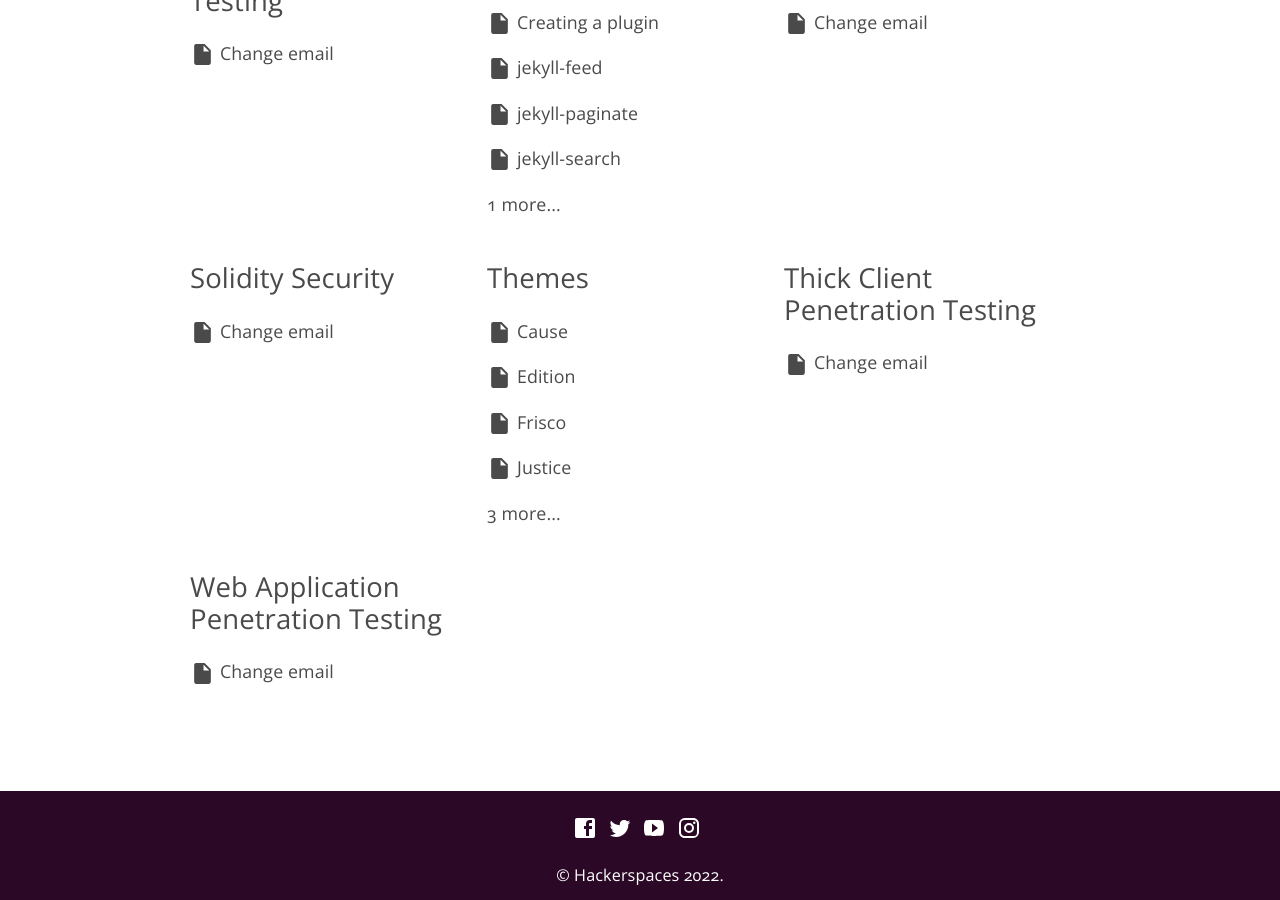
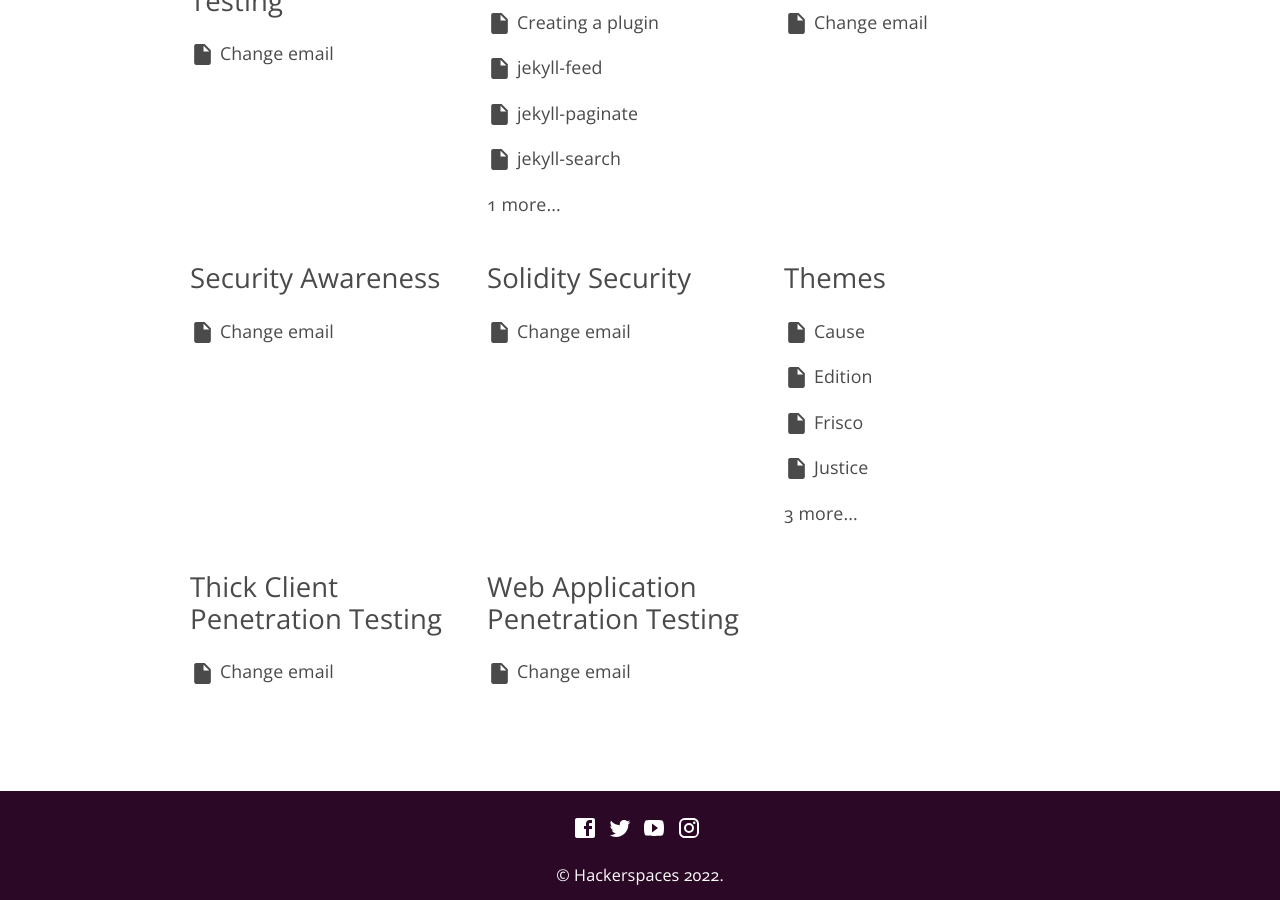
Before and after one commit to 101020210359/hackerspaces.me, a Jekyll site: the page built from index.html, in a window 1280 px wide and 900 px high, scrolled down 1325 px. Built offline with Jekyll 4.4.1, drawn with Linux system fonts in a browser that asks for light colours; nearby versions of some CDN libraries.

Commit message:
Updated '_posts/2017-01-16-change-email.md' via CloudCannon

```diff
--- a/_posts/2017-01-16-change-email.md
+++ b/_posts/2017-01-16-change-email.md
@@ -12,6 +12,7 @@ categories:
   - network-security
   - personal-security
   - physical-penetration-testing
+  - security-awareness
 description: Update your email address
 type: Document
 ---
```
